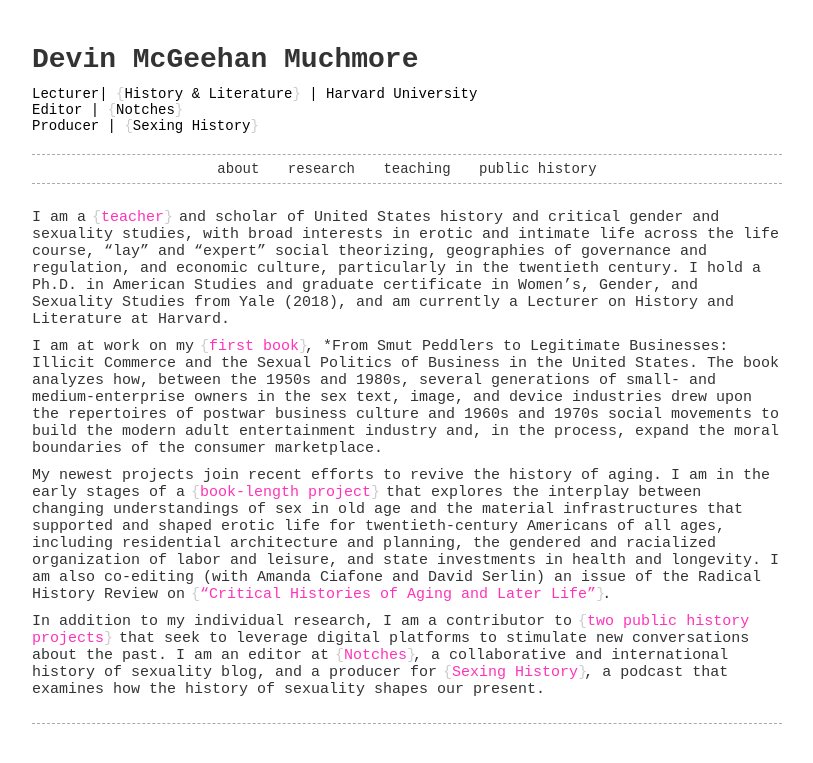
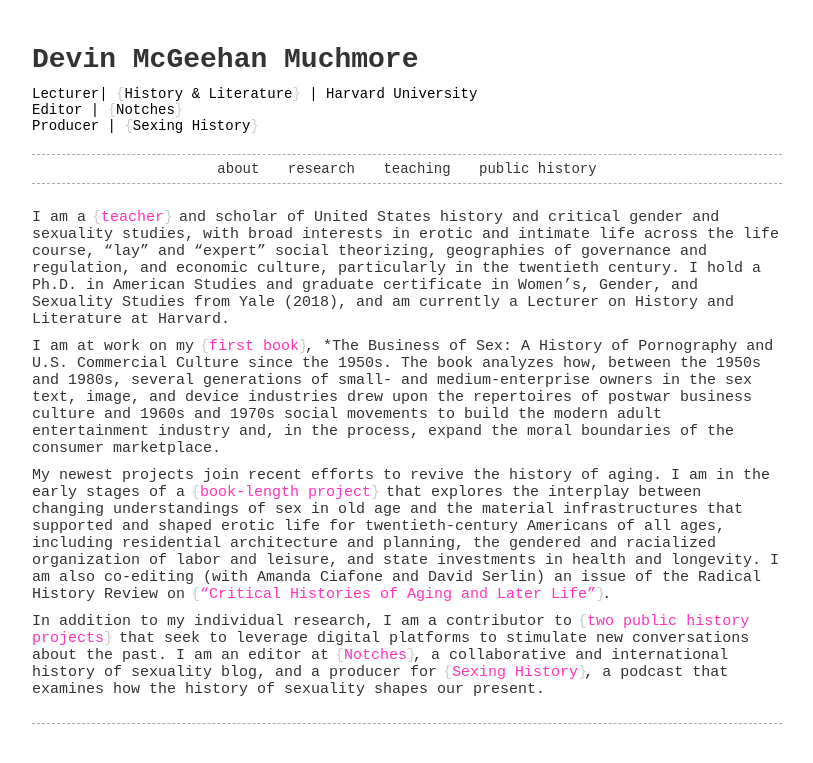
Before and after one commit to devintmm/devintmm.github.io, a Jekyll site: the page built from index.md, in a window 1280 px wide. Shown: the top 763 px of the page, without its empty margins (233-1046 px from the left). Built offline with Jekyll 4.4.1, drawn with Linux system fonts in a browser that asks for light colours.

Commit message:
Update index.md

```diff
--- a/index.md
+++ b/index.md
@@ -3,7 +3,7 @@ layout: content
 ---
 I am a [teacher](/teaching) and scholar of United States history and critical gender and sexuality studies, with broad interests in erotic and intimate life across the life course, "lay" and "expert" social theorizing, geographies of governance and regulation, and economic culture, particularly in the twentieth century. I hold a Ph.D. in American Studies and graduate certificate in Women's, Gender, and Sexuality Studies from Yale (2018), and am currently a Lecturer on History and Literature at Harvard.
 
-I am at work on my [first book](/research), *From Smut Peddlers to Legitimate Businesses: Illicit Commerce and the Sexual Politics of Business in the United States. The book analyzes how, between the 1950s and 1980s, several generations of small- and medium-enterprise owners in the sex text, image, and device industries drew upon the repertoires of postwar business culture and 1960s and 1970s social movements to build the modern adult entertainment industry and, in the process, expand the moral boundaries of the consumer marketplace.
+I am at work on my [first book](/research), *The Business of Sex: A History of Pornography and U.S. Commercial Culture since the 1950s. The book analyzes how, between the 1950s and 1980s, several generations of small- and medium-enterprise owners in the sex text, image, and device industries drew upon the repertoires of postwar business culture and 1960s and 1970s social movements to build the modern adult entertainment industry and, in the process, expand the moral boundaries of the consumer marketplace.
 
 My newest projects join recent efforts to revive the history of aging. I am in the early stages of a [book-length project](/research) that explores the interplay between changing understandings of sex in old age and the material infrastructures that supported and shaped erotic life for twentieth-century Americans of all ages, including residential architecture and planning, the gendered and racialized organization of labor and leisure, and state investments in health and longevity. I am also co-editing (with Amanda Ciafone and David Serlin) an issue of the Radical History Review on ["Critical Histories of Aging and Later Life"](http://www.radicalhistoryreview.org/call-for-papers/critical-histories-of-aging-and-later-life/).
 
```
